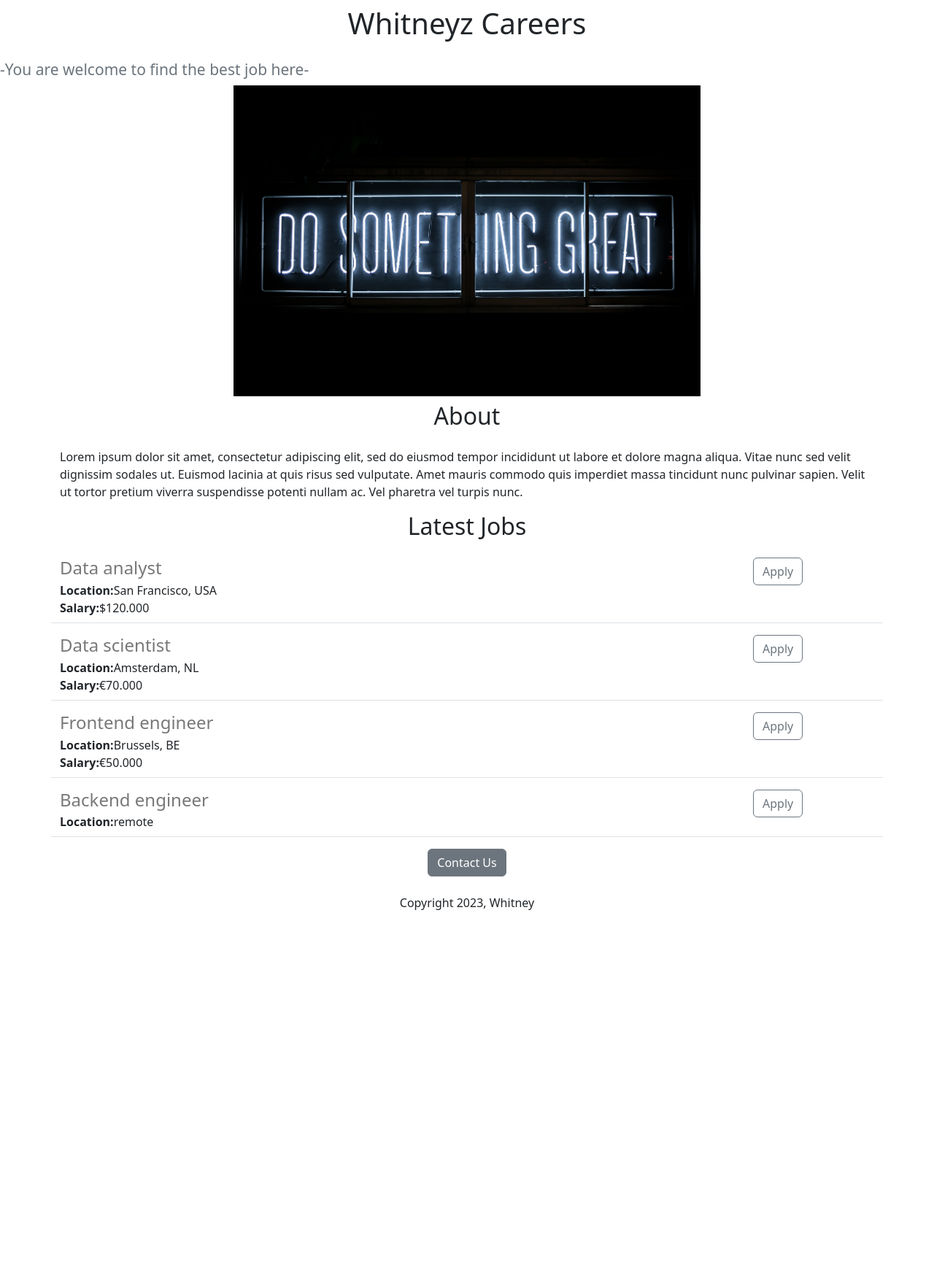
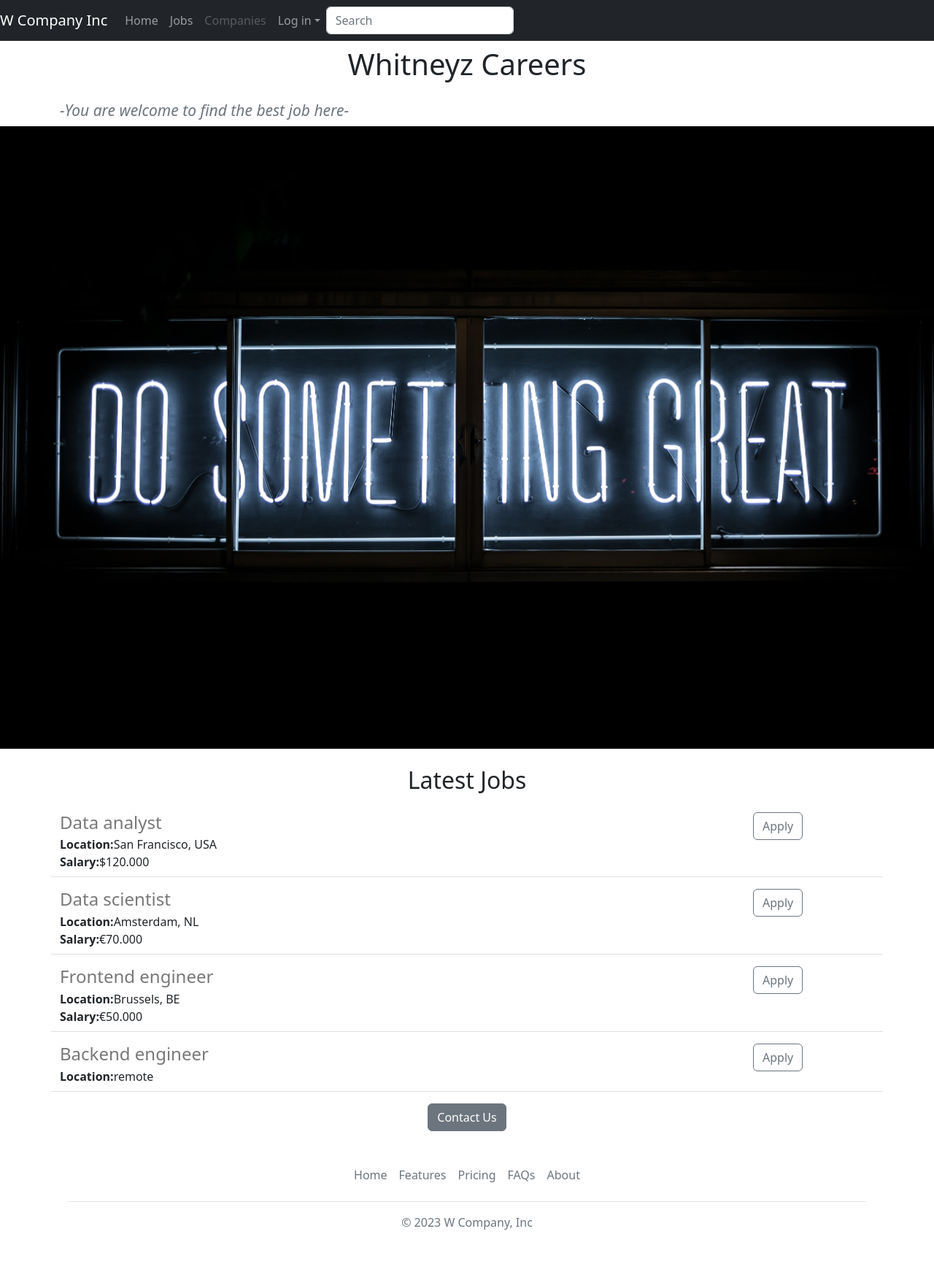
Before and after one commit to whitneyz/flask_jovian, a Flask app: page / in a window 1280 px wide. Shown: the whole page at 73% size. Before the commit the page ends 1247 px from the top, so only its background shows below. Run offline with Flask 2, Linux system fonts and the light colour scheme.

Commit message:
refactoring templates and functional adaptments

```diff
--- /dev/null
+++ b/templates/footer.html
@@ -0,0 +1,12 @@
+<div class="container">
+  <footer class="py-3 my-4">
+    <ul class="nav justify-content-center border-bottom pb-3 mb-3">
+      <li class="nav-item"><a href="#" class="nav-link px-2 text-muted">Home</a></li>
+      <li class="nav-item"><a href="#" class="nav-link px-2 text-muted">Features</a></li>
+      <li class="nav-item"><a href="#" class="nav-link px-2 text-muted">Pricing</a></li>
+      <li class="nav-item"><a href="#" class="nav-link px-2 text-muted">FAQs</a></li>
+      <li class="nav-item"><a href="#" class="nav-link px-2 text-muted">About</a></li>
+    </ul>
+    <p class="text-center text-muted">&copy; 2023 W Company, Inc</p>
+  </footer>
+</div>
--- a/templates/home.html
+++ b/templates/home.html
@@ -1,3 +1,4 @@
+
 <!DOCTYPE html>
 <html>
 <head>
@@ -6,27 +7,26 @@
     <meta name="viewport" content="width=device-width, initial-scale=1">
     <link href="https://cdn.jsdelivr.net/npm/bootstrap@5.2.3/dist/css/bootstrap.min.css" rel="stylesheet"
           integrity="sha384-rbsA2VBKQhggwzxH7pPCaAqO46MgnOM80zW1RWuH61DGLwZJEdK2Kadq2F9CUG65" crossorigin="anonymous">
+  <style>
+    #banner {
+      heigth: 360px;
+      width:  100%;
+      object-fit: cover;
+      margin-bottom: 16px;
+    }
+  </style>
 </head>
 <body>
-
+  {% include 'nav.html' %}
+<div class='container'>
 <h1 class="text-center mt-2 mb-4">Whitneyz Careers</h1>
 <h4>
-    <small class="text-muted">-You are welcome to find the best job here-</small>
+    <small class="text-muted"><i>-You are welcome to find the best job here-</i></small>
 </h4>
-
-<img src="https://flaskjovian.whitneyz1.repl.co/static/banner-unsplash.jpg" class="mx-auto d-block" style="width:50%"
+</div>
+<img class="img-fluid" id="banner" src="https://flaskjovian.whitneyz1.repl.co/static/banner-unsplash.jpg"
      alt="HTML Do something great">
 
-
-<div class="container">
-    <h2 class="text-center mt-2 mb-4">About</h2>
-
-    <p> Lorem ipsum dolor sit amet, consectetur adipiscing elit, sed do eiusmod tempor incididunt ut labore et dolore
-        magna aliqua. Vitae nunc sed velit dignissim sodales ut. Euismod lacinia at quis risus sed vulputate. Amet
-        mauris commodo quis imperdiet massa tincidunt nunc pulvinar sapien. Velit ut tortor pretium viverra suspendisse
-        potenti nullam ac. Vel pharetra vel turpis nunc.
-    </p>
-</div>
 
 <div class="container">
     <h2 class="text-center mt-2 mb-4">Latest Jobs</h2>
@@ -36,12 +36,13 @@
     {% endfor %}
 </div>
 <div class="text-center mt-2 mb-4">
-    <button type="button" class="btn btn-secondary">Contact Us</button>
+    <a type="button" class="btn btn-secondary" href=mailto:whitney-aboiko@becode.xyz?subject=Contact>Contact Us</a>
 </div>
 
-<p class="text-center mt-2 mb-4">Copyright 2023, Whitney</p>
+
 <script src="https://cdn.jsdelivr.net/npm/bootstrap@5.2.3/dist/js/bootstrap.bundle.min.js"
         integrity="sha384-kenU1KFdBIe4zVF0s0G1M5b4hcpxyD9F7jL+jjXkk+Q2h455rYXK/7HAuoJl+0I4"
         crossorigin="anonymous"></script>
+  {% include 'footer.html' %}
 </body>
 </html>
--- a/templates/jobitem.html
+++ b/templates/jobitem.html
@@ -15,6 +15,6 @@
         {% endif %}
     </div>
     <div class="col-2">
-        <button type="button" class="btn btn-outline-secondary float right align-middle">Apply</button>
+        <a href="mailto:whitney-aboiko@becode.xyz?subject=Application%20for%20{{job['title']}}&body=My%20name%20%3Cyour%20name%20here%3E%0D%0AMy%20linkedin%20link%20%3Cyour%20linkedIn%3E" type="button" class="btn btn-outline-secondary float right align-middle">Apply</a>
     </div>
 </div>
--- /dev/null
+++ b/templates/nav.html
@@ -0,0 +1,31 @@
+<nav class="navbar navbar-expand-md navbar-dark bg-dark">
+  <a class="navbar-brand" href="#">W Company Inc</a>
+  <button class="navbar-toggler" type="button" data-toggle="collapse" data-target="#navbarsExample04" aria-controls="navbarsExample04" aria-expanded="false" aria-label="Toggle navigation">
+    <span class="navbar-toggler-icon"></span>
+  </button>
+
+  <div class="collapse navbar-collapse" id="navbarsExample04">
+    <ul class="navbar-nav mr-auto">
+      <li class="nav-item active">
+        <a class="nav-link" href="#">Home <span class="sr-only"></span></a>
+      </li>
+      <li class="nav-item">
+        <a class="nav-link" href="#">Jobs</a>
+      </li>
+      <li class="nav-item">
+        <a class="nav-link disabled" href="#" tabindex="-1" aria-disabled="true">Companies</a>
+      </li>
+      <li class="nav-item dropdown">
+        <a class="nav-link dropdown-toggle" href="#" id="dropdown04" data-toggle="dropdown" aria-haspopup="true" aria-expanded="false">Log in</a>
+        <div class="dropdown-menu" aria-labelledby="dropdown04">
+          <a class="dropdown-item" href="#">Action</a>
+          <a class="dropdown-item" href="#">Another action</a>
+          <a class="dropdown-item" href="#">Something else here</a>
+        </div>
+      </li>
+    </ul>
+    <form class="form-inline my-2 my-md-0">
+      <input class="form-control" type="text" placeholder="Search">
+    </form>
+  </div>
+</nav>
```
